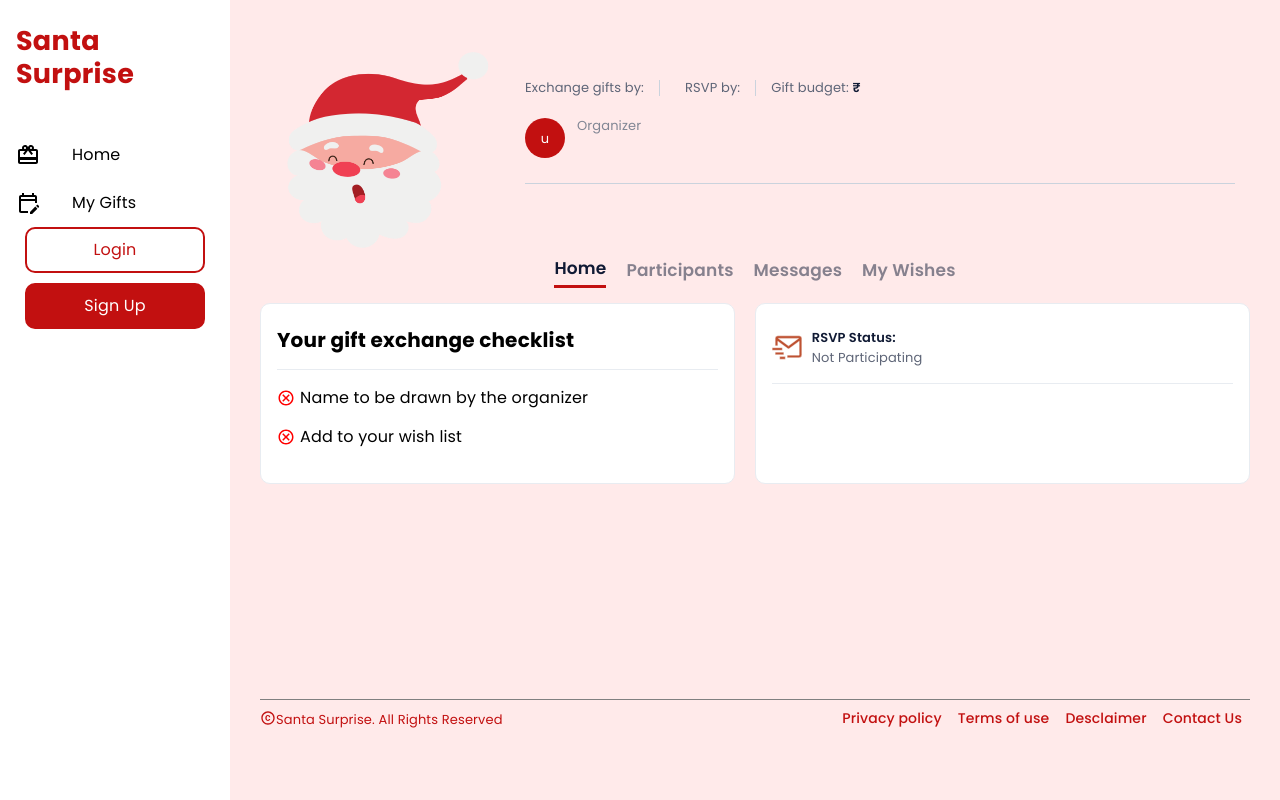
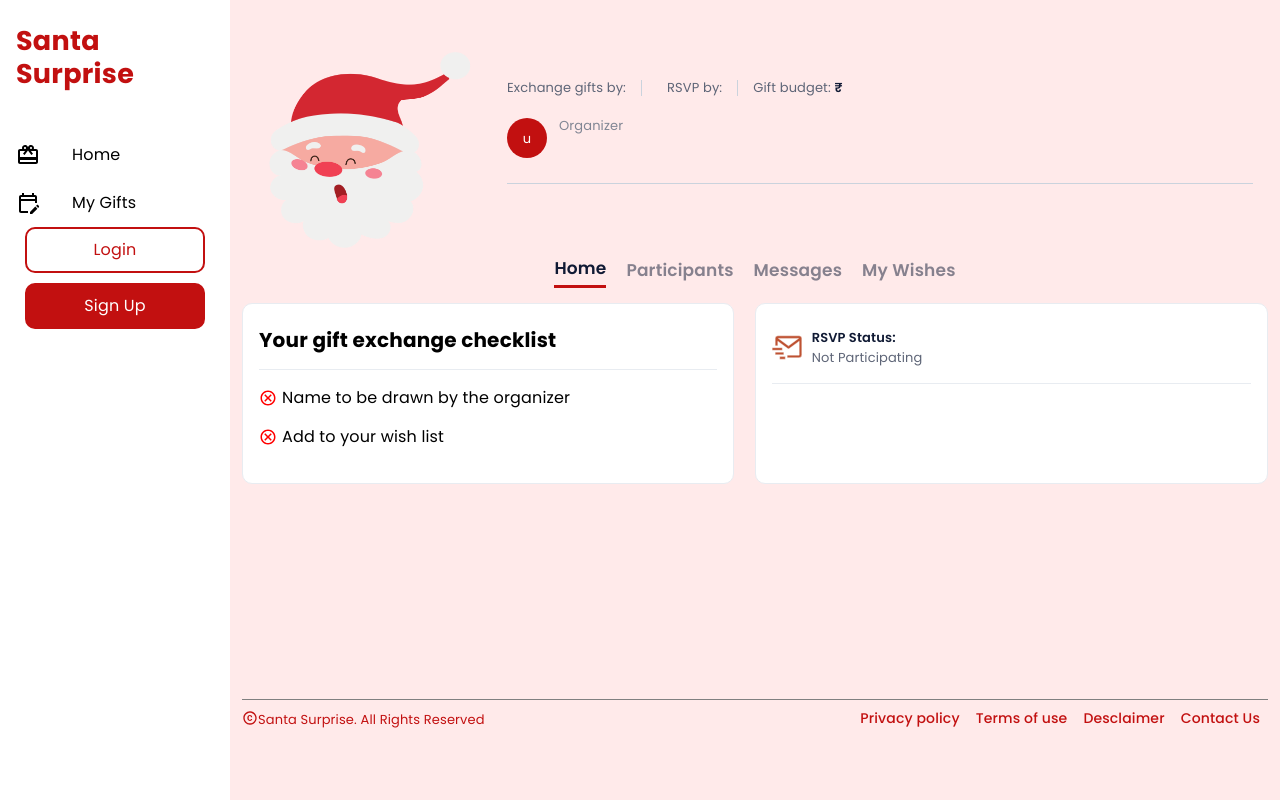
Before and after one commit to FatimaMary/giftlist, a React (Create React App) app in the folder client/: page /eventview in a window 1280 px wide. Built offline with nearby package versions, Linux system fonts and the light colour scheme; no server answers; the HTML template or start-up script is replaced by a standard one.

Commit message:
Margin corrected

```diff
--- a/client/src/scenes/eventview/DrawNameBtn.jsx
+++ b/client/src/scenes/eventview/DrawNameBtn.jsx
@@ -68,8 +68,7 @@ function DrawNameBtn({
           </Typography>
         </Box>
       </Box>
-
-      <Box>
+      <Box sx={{ paddingRight: "15px" }}>
         {eventDetails.userId !== playerUserId ? null : (
           <>
             {!isDrawButtonVisible ? (
--- a/client/src/scenes/eventview/Santa.jsx
+++ b/client/src/scenes/eventview/Santa.jsx
@@ -31,7 +31,7 @@ function Santa({
           height={200}
           width={isSmallScreen ? "100%" : "250"}
           style={{
-            margin: isSmallScreen ? "auto auto" : "0",
+            margin: isSmallScreen ? "auto auto" : "0px",
           }}
         />
       </Box>
--- a/client/src/scenes/eventview/details.jsx
+++ b/client/src/scenes/eventview/details.jsx
@@ -122,7 +122,7 @@ function Details({
       <Box
         sx={{
           fontSize: "15px",
-          // lineHeight: "140%",
+          paddingRight: "10px",
           color: "#5e6577",
           paddingBottom: "15px",
           width: "100%",
--- a/client/src/scenes/eventview/hometableft.jsx
+++ b/client/src/scenes/eventview/hometableft.jsx
@@ -1,8 +1,7 @@
 import { Box, Typography, useTheme, useMediaQuery } from "@mui/material";
 import CheckCircleOutlineIcon from "@mui/icons-material/CheckCircleOutline";
 import CancelOutlinedIcon from "@mui/icons-material/CancelOutlined";
-import { useEffect, useState } from "react";
-import { MyContext, useDrawStatus } from "../../Components/MyContext";
+import { useDrawStatus } from "../../Components/MyContext";
 
 function HomeTabLeft({
   eventDetails,
--- a/client/src/scenes/eventview/index.jsx
+++ b/client/src/scenes/eventview/index.jsx
@@ -178,7 +178,7 @@ function EventView() {
     <Box
       backgroundColor="#FFEAEA"
       width="100%"
-      p="50px 30px 33px 30px"
+      p="50px 12px 33px 12px"
       minHeight="100vh"
     >
       <Santa
```
